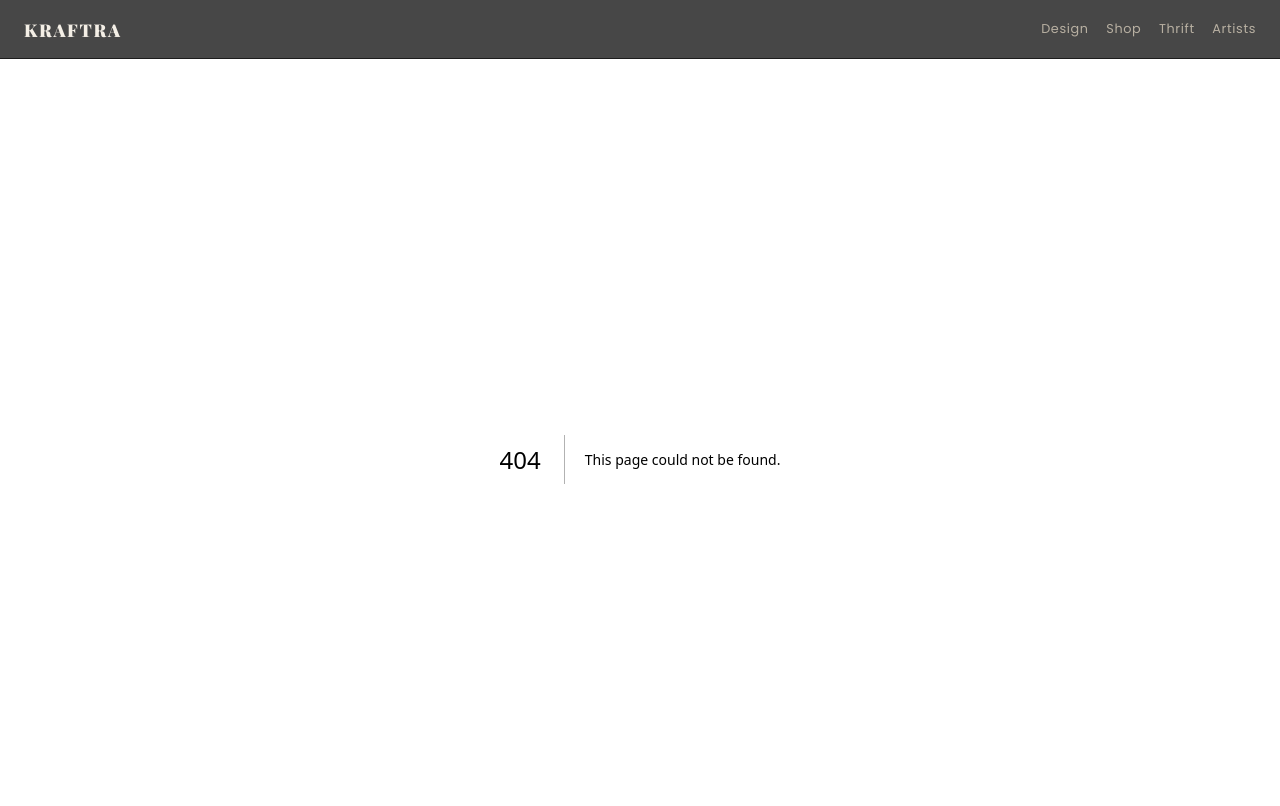
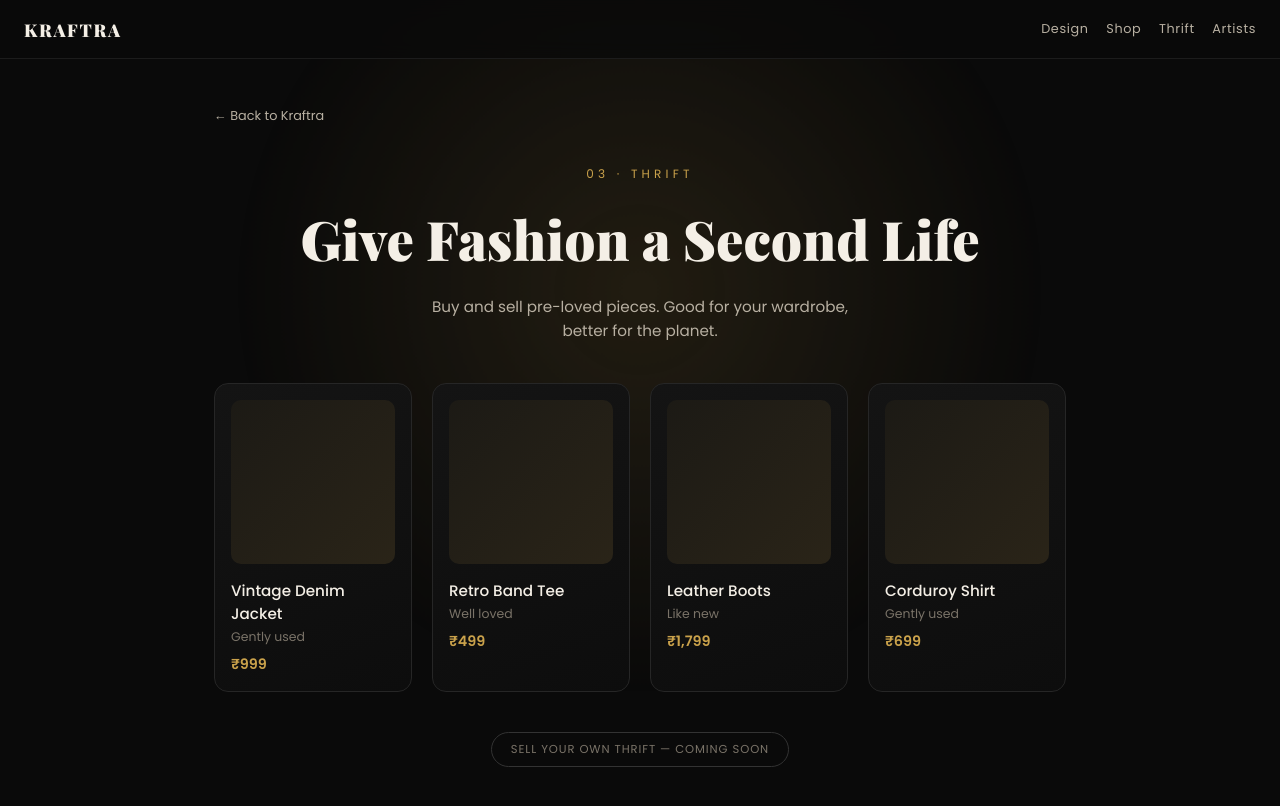
Before and after one commit to darkking200607-dev/Kraftra-v03, a Next.js app: page /thrift in a window 1280 px wide. Before the commit this address had no page. Shown: the top 806 px of the page. Built offline with nearby package versions, Linux system fonts and the light colour scheme.

Commit message:
Create page.js

```diff
--- /dev/null
+++ b/app/thrift/page.js
@@ -0,0 +1,37 @@
+import Link from "next/link";
+
+const items = [
+  { name: "Vintage Denim Jacket", price: "₹999", condition: "Gently used" },
+  { name: "Retro Band Tee", price: "₹499", condition: "Well loved" },
+  { name: "Leather Boots", price: "₹1,799", condition: "Like new" },
+  { name: "Corduroy Shirt", price: "₹699", condition: "Gently used" },
+];
+
+export default function Thrift() {
+  return (
+    <main className="main">
+      <div className="glow-bg" />
+      <section className="page-hero">
+        <Link href="/" className="back-link">← Back to Kraftra</Link>
+        <span className="eyebrow">03 · thrift</span>
+        <h1 className="page-title">Give Fashion a Second Life</h1>
+        <p className="page-sub">
+          Buy and sell pre-loved pieces. Good for your wardrobe, better for the planet.
+        </p>
+
+        <div className="placeholder-grid">
+          {items.map((item) => (
+            <div className="placeholder-card" key={item.name}>
+              <div className="placeholder-thumb" />
+              <h3>{item.name}</h3>
+              <p className="placeholder-by">{item.condition}</p>
+              <p className="placeholder-price">{item.price}</p>
+            </div>
+          ))}
+        </div>
+
+        <span className="badge-soon">Sell your own thrift — coming soon</span>
+      </section>
+    </main>
+  );
+    }
```
